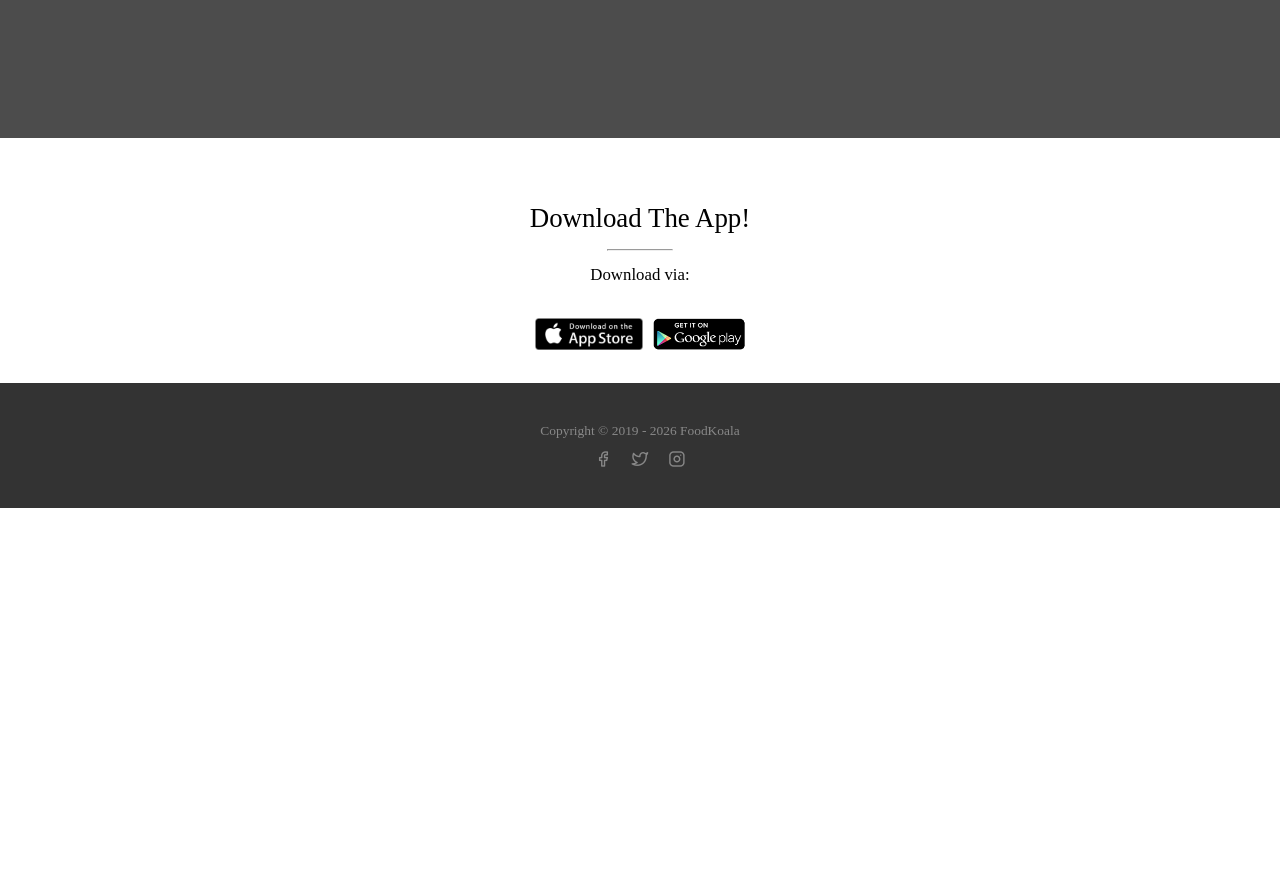
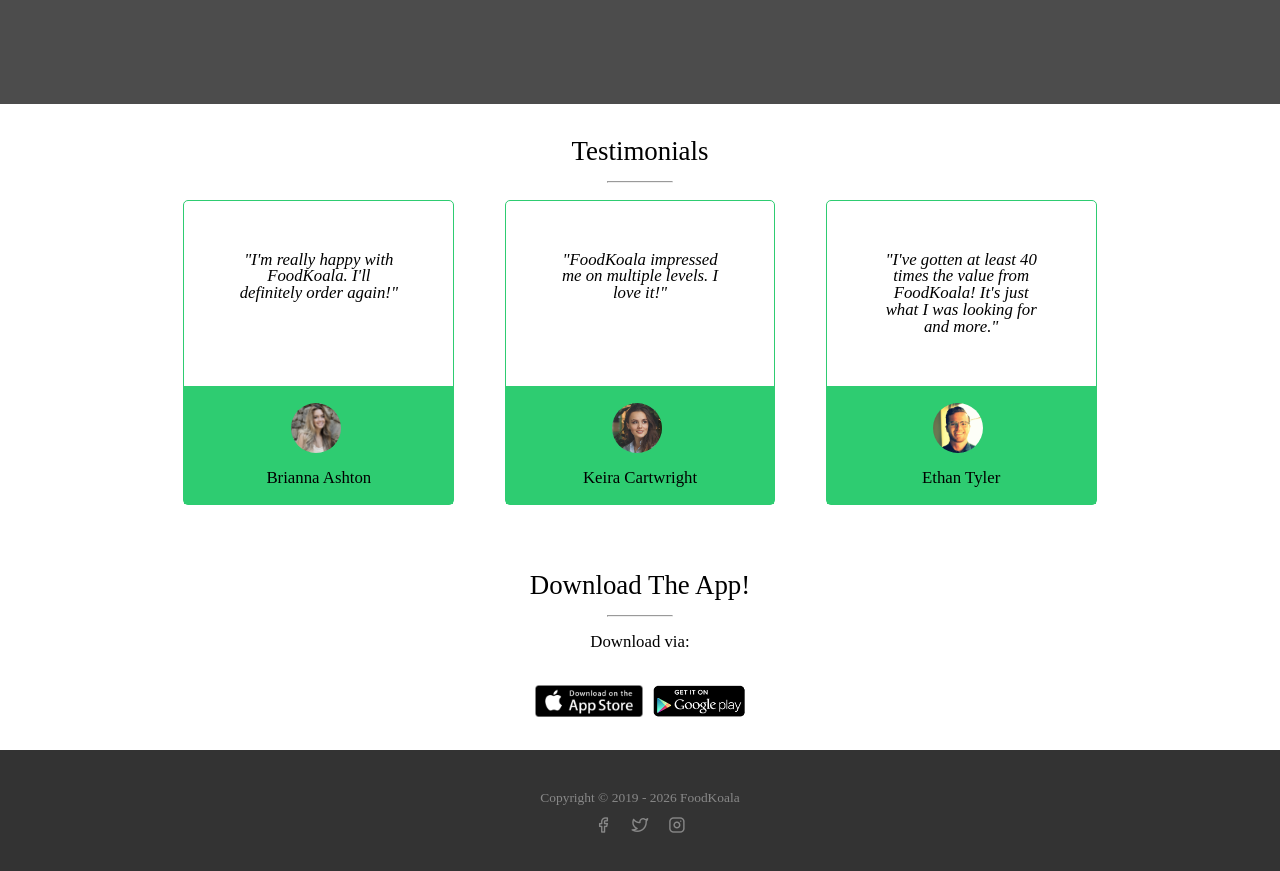
Before and after one commit to cate-k/food-koala, a website: page src/index.pug in a window 1280 px wide. Shown: the part 1520-2391 px from the top of the page. Before the commit the page ends 2028 px from the top, so only its background shows below. Drawn offline with nearby package versions, Linux system fonts and the light colour scheme; files that its build step writes are made by us from their sources; files whose address does not match are found by name; a web font is replaced by a local one.

Commit message:
Cropped the profile images and finished the desktop testimonials.

```diff
--- a/src/_component/layout/layout-desktop.scss
+++ b/src/_component/layout/layout-desktop.scss
@@ -38,4 +38,68 @@
         padding-top: 5rem;
         padding-left: 3rem;
     }
+
+
+    //- Testimonials
+    .testimonial-cards {
+        display: flex;
+        justify-content: center;
+        align-items: center;
+        margin-right: 1.5rem;
+    }
+
+    .testimonial-card {
+        font-size: 0.5rem;
+        border: 1.5px solid $colour-emerald;
+        border-radius: 5px;
+        margin-left: 1.5rem;
+    }
+
+    .card-body {
+        text-align: center;
+        font-size: 0.5rem;
+        font-style: italic;
+        margin-bottom: 0.5rem;
+        padding: 1.5rem;
+        height: 2rem;
+        width: 5rem;
+    }
+
+    .card-bottom {
+        background-color: $colour-emerald;
+        font-size: 0.5rem;
+        text-align: center;
+        padding: 0.5rem;
+    }
+
+    .brianna-picture {
+        background-image: url(asset/image/brianna-ashton.jpg);
+        background-size: cover;
+        border-radius: 50%;
+        height: 1.5rem;
+        width: 1.5rem;
+        margin-left: 38%;
+        margin-bottom: 0.5rem;
+    }
+
+    .keira-picture {
+        background-image: url(asset/image/keira-cartwright.jpg);
+        background-position: center center;
+        background-size: cover;
+        border-radius: 50%;
+        height: 1.5rem;
+        width: 1.5rem;
+        margin-left: 38%;
+        margin-bottom: 0.5rem;
+    }
+
+    .ethan-picture {
+        background-image: url(asset/image/ethan-tyler.jpg);
+        background-size: cover;
+        border-radius: 50%;
+        height: 1.5rem;
+        width: 1.5rem;
+        margin-left: 38%;
+        margin-bottom: 0.5rem;
+    }
 }
--- a/src/_component/layout/layout-mobile.scss
+++ b/src/_component/layout/layout-mobile.scss
@@ -194,7 +194,67 @@
 }
 
 //- Testimonials
+.testimonial-cards {
+    display: flex;
+    justify-content: center;
+    align-items: center;
+    margin-right: 1.5rem;
+}
 
+.testimonial-card {
+    font-size: 0.5rem;
+    border: 1.5px solid $colour-emerald;
+    border-radius: 5px;
+    margin-left: 1.5rem;
+}
+
+.card-body {
+    text-align: center;
+    font-size: 0.5rem;
+    font-style: italic;
+    margin-bottom: 0.5rem;
+    padding: 1.5rem;
+    height: 2rem;
+    width: 5rem;
+}
+
+.card-bottom {
+    background-color: $colour-emerald;
+    font-size: 0.5rem;
+    text-align: center;
+    padding: 0.5rem;
+}
+
+.brianna-picture {
+    background-image: url(asset/image/brianna-ashton.jpg);
+    background-size: cover;
+    border-radius: 50%;
+    height: 1.5rem;
+    width: 1.5rem;
+    margin-left: 25%;
+    margin-bottom: 0.5rem;
+}
+
+.keira-picture {
+    background-image: url(asset/image/keira-cartwright.jpg);
+    background-position: center center;
+    background-size: cover;
+    border-radius: 50%;
+    height: 1.5rem;
+    width: 1.5rem;
+    margin-left: 28%;
+    margin-bottom: 0.5rem;
+}
+
+.ethan-picture {
+    background-image: url(asset/image/ethan-tyler.jpg);
+    background-size: cover;
+    border-radius: 50%;
+    height: 1.5rem;
+    width: 1.5rem;
+    margin-left: 28%;
+    margin-bottom: 0.5rem;
+}
 
 //- Download the app
 .download-body {
--- a/src/_component/layout/layout-tablet.scss
+++ /dev/null
@@ -1,3 +0,0 @@
-@media (min-width: 768px) {
-
-}
--- a/src/index.pug
+++ b/src/index.pug
@@ -19,12 +19,29 @@
             span.fk--food
             p.cook-text Cook with fresh ingredients
     br
-    br
     .bg-food-img
         a(href="/weekly-menu") View menu
     br
     .testimonials
-
+        p.intro-text Testimonials
+        hr.emerald-hr
+        .testimonial-cards
+            .testimonial-card
+                p.card-body "I'm really happy with FoodKoala. I'll definitely order again!"
+                .card-bottom
+                    .brianna-picture
+                    p Brianna Ashton
+            .testimonial-card
+                p.card-body "FoodKoala impressed me on multiple levels. I love it!"
+                .card-bottom
+                    .keira-picture
+                    p Keira Cartwright
+            .testimonial-card
+                p.card-body "I've gotten at least 40 times the value from FoodKoala! It's just what I was looking for and more."
+                .card-bottom
+                    .ethan-picture
+                    p Ethan Tyler
+    br
     br
     p.intro-text Download the app!
     hr.emerald-hr
--- a/src/style.scss
+++ b/src/style.scss
@@ -4,5 +4,4 @@
 @import '_component/config/colours';
 @import '_component/config/typography';
 @import '_component/layout/layout-mobile';
-@import '_component/layout/layout-tablet';
 @import '_component/layout/layout-desktop';
```
Also changed, not shown: src/_asset/image/brianna-ashton.jpg (added), src/_asset/image/ethan-tyler.jpg (added), src/_asset/image/keira-cartwright.jpg (added).
